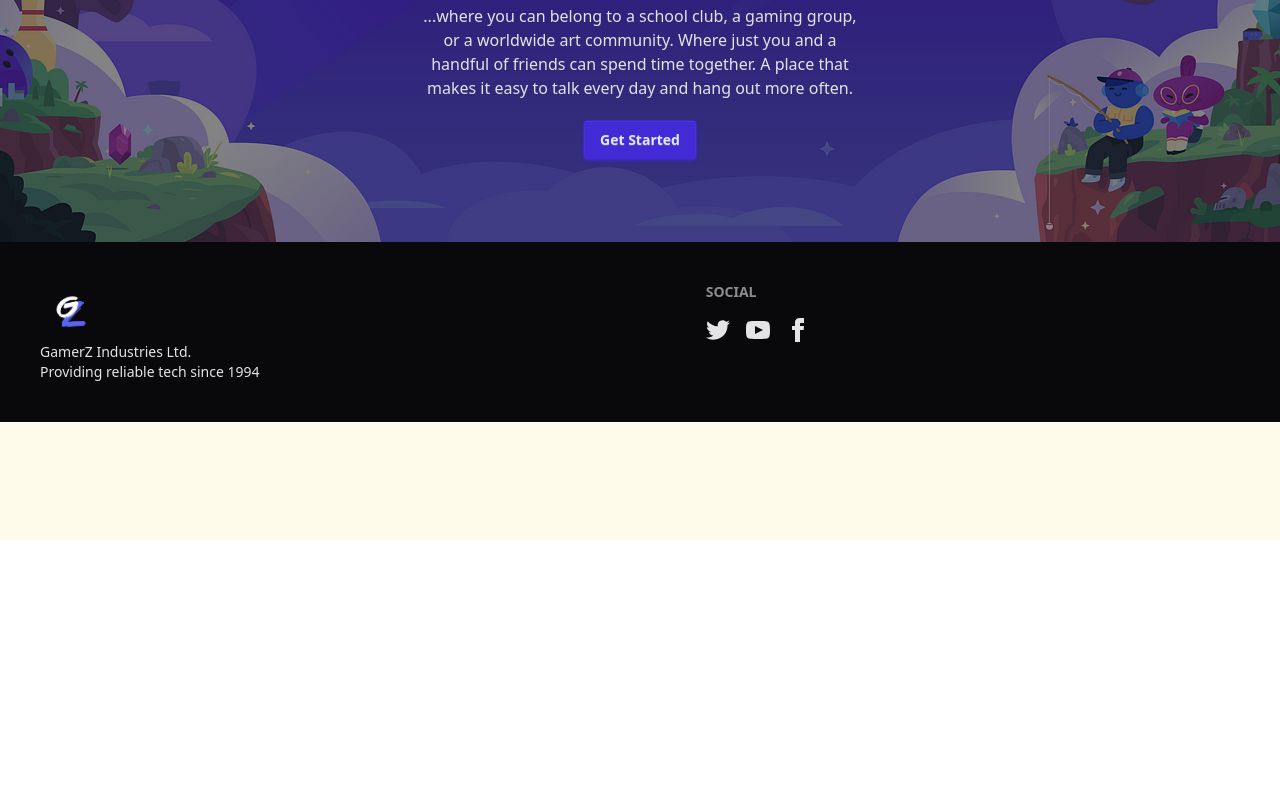
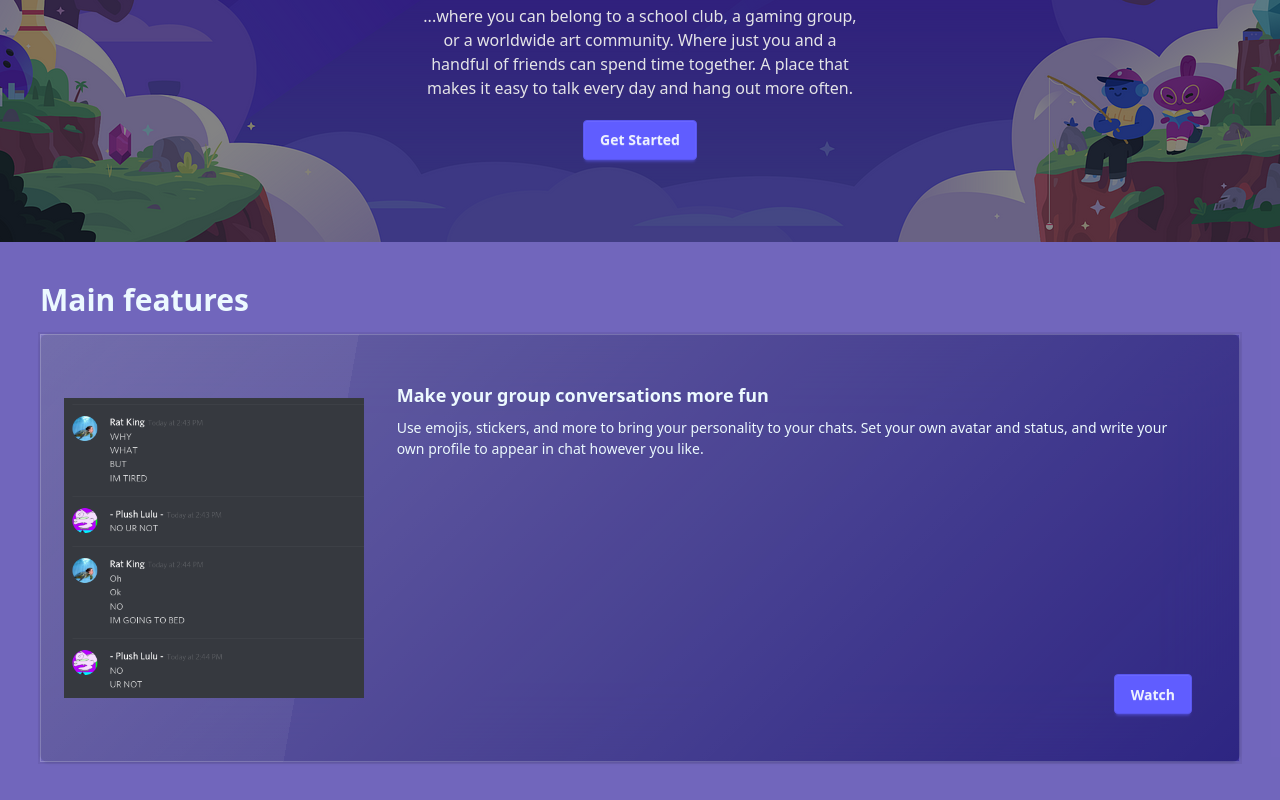
Before and after one commit to 2024-devops-alt-dist/Gamerz-ML-JN, a React (Vite) app in the folder client/: page / in a window 1280 px wide. Shown: the part 260-1060 px from the top of the page. Before the commit the page ends 800 px from the top, so only its background shows below. Built offline with nearby package versions, Linux system fonts and the light colour scheme.

Commit message:
Feat : Ajout d'un composant Card avec une image et gestion du thème DaisyUI

```diff
--- /dev/null
+++ b/client/src/components/Card.tsx
@@ -0,0 +1,25 @@
+import { JSX } from "react";
+import Conversation from "../assets/Conversation.png"
+
+export default function Card(): JSX.Element {
+    return (
+        <div className="card card-side bg-base-100 shadow-sm">
+            <div className="card-body bg-secondary/70 glass flex flex-col sm:flex-row">
+                <figure className="p-10">
+                    <img
+                        src={Conversation}
+                        alt="Conversation"
+                        className="w-75 h-75 bg-contain bg-center" />
+                </figure>
+                <div className="card-body flex flex-col justify-between">
+                    <h2 className="card-title">Make your group conversations more fun</h2>
+                    <p>Use emojis, stickers, and more to bring your personality to your chats.
+                        Set your own avatar and status, and write your own profile to appear in chat however you like.</p>
+                    <div className="card-actions justify-end">
+                        <button className="btn btn-primary">Watch</button>
+                    </div>
+                </div>
+            </div>
+        </div>
+    )
+}
--- a/client/src/index.css
+++ b/client/src/index.css
@@ -1,2 +1,10 @@
 @import "tailwindcss";
-@plugin "daisyui";
+@plugin "daisyui" {
+    themes: dark --default;
+}
+@plugin "daisyui/theme" {
+    name: "dark";
+    default: true;
+    --color-secondary: oklch(39% 0.195 277.366);
+    --color-secondary-content: oklch(94% 0.028 342.258);
+}
--- a/client/src/pages/web/Home.tsx
+++ b/client/src/pages/web/Home.tsx
@@ -1,9 +1,11 @@
 import { JSX } from "react";
 import BannerImage from "../../assets/banner.png";
+import Card from "../../components/Card";
 
 export default function Home(): JSX.Element {
     return (
-        <div
+        <div>
+            <section
                 className="hero relative w-full h-[437px] bg-cover bg-center"
                 style={{
                     backgroundImage: `url(${BannerImage})`,
@@ -20,6 +22,11 @@ export default function Home(): JSX.Element {
                         <button className="btn btn-primary">Get Started</button>
                     </div>
                 </div>
+            </section>
+            <section className="grid grid-cols-1 gap-4 p-10 bg-secondary/70 pb-20">
+                <h2 className="text-3xl font-bold">Main features</h2>
+                <Card />
+            </section>
         </div>
     );
 }
--- a/client/src/pages/web/WebLayout.tsx
+++ b/client/src/pages/web/WebLayout.tsx
@@ -5,7 +5,7 @@ import Footer from "../../components/navigation/Footer";
 
 export default function WebLayout(): JSX.Element {
     return (
-        <div className="flex flex-col min-h-screen max-h-screen bg-amber-50">
+        <div className="flex flex-col min-h-screen bg-amber-50">
             <Navbar />
             <main className="w-full">
                 <Outlet />
```
Also changed, not shown: client/src/assets/Conversation.png (added). Lines whose indentation alone changed are shown as unchanged.
